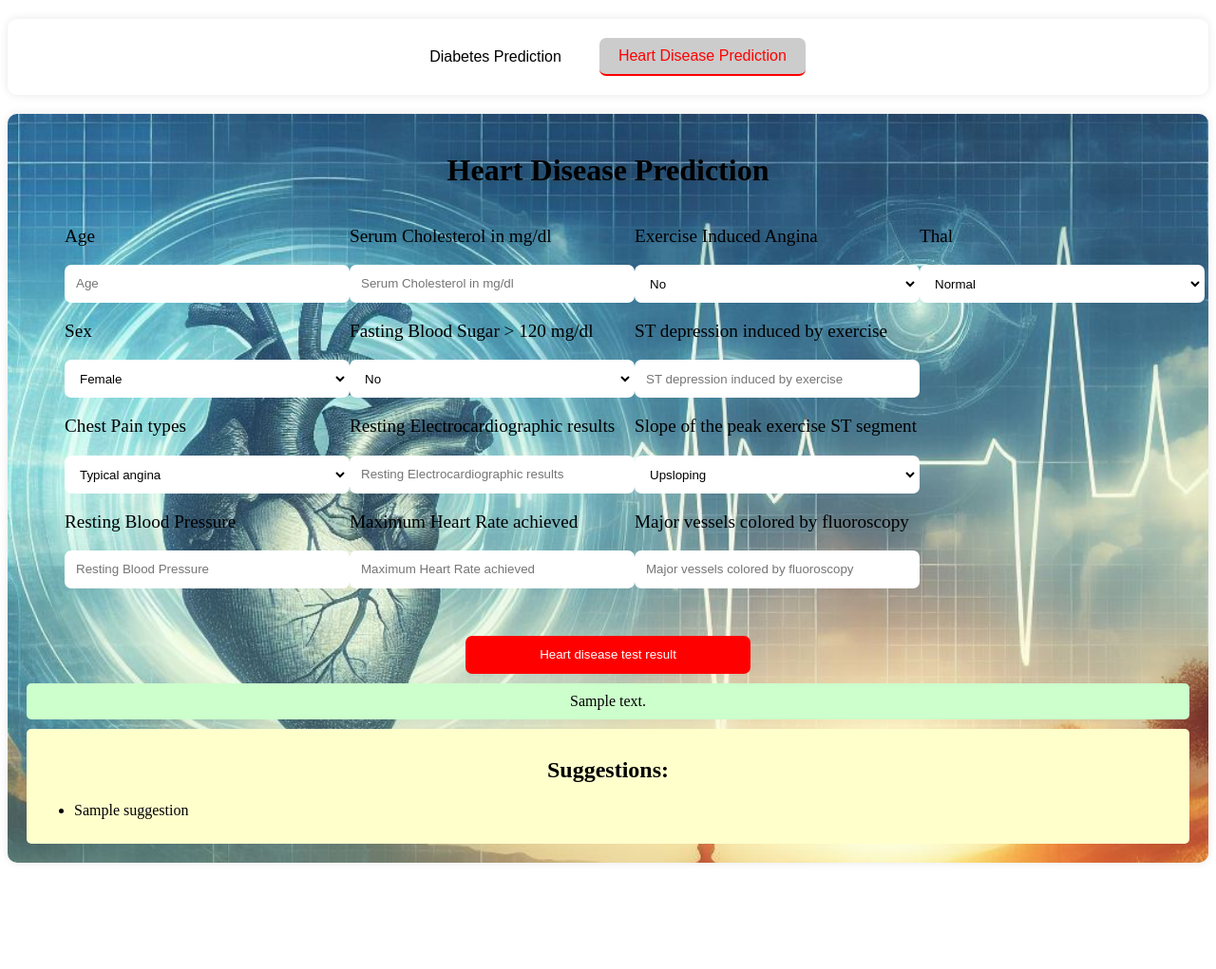
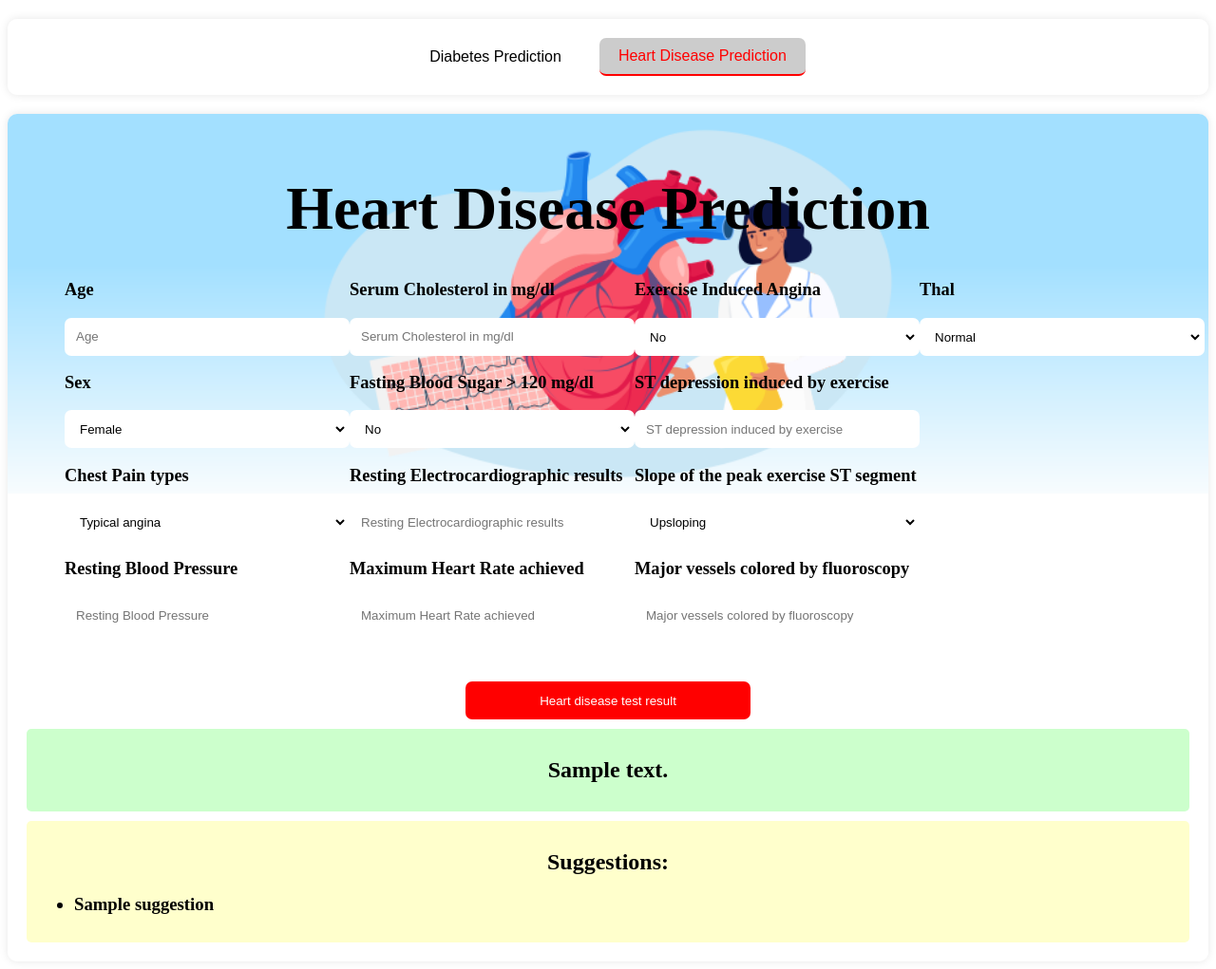
Before and after one commit to Nihas1477/Disease_Prediction, a Flask app: template templates/index.html in a window 1280 px wide, after a click on "Heart Disease Prediction". Shown: the whole page at 95% size. Before the commit the page ends 909 px from the top, so only its background shows below. Run offline with Flask 3, Linux system fonts and the light colour scheme; the template is opened without the code that fills it: most values are stand-ins (such as "Sample title", 1, 10 or a date in 2020); parts of the project's set-up code (start-up, migrations or seed data) failed here and were passed over.

Commit message:
code modify and set new background image is added

```diff
--- a/app.py
+++ b/app.py
@@ -23,7 +23,7 @@ def predict_diabetes():
 
         # Perform prediction using the loaded model
         prediction_diabetes = diabetes_model.predict(final_features)
-        output = "diabetic" if prediction_diabetes[0] == 1 else "non-diabetic"
+        output = "diabetic" if prediction_diabetes[0] == 1 else "not diabetic"
 
         # Generate suggestions based on input values
         suggestions = generate_diabetes_suggestions(int_features)
@@ -43,14 +43,18 @@ def predict_heart_disease():
 
         # Perform prediction using the loaded model
         prediction = heart_disease_model.predict([int_features])
-        output = "positive" if prediction == 1 else "negative"
+        output = (
+            "is having heart disease"
+            if prediction == 1
+            else "does not have any heart disease"
+        )
 
         # Generate suggestions based on input values
         suggestions = generate_heart_disease_suggestions(int_features)
 
         return render_template(
             "index.html",
-            heart_prediction_text="The person has {}".format(output),
+            heart_prediction_text="The person {}".format(output),
             suggestions2=suggestions,
         )
 
--- a/static/script.js
+++ b/static/script.js
@@ -1,7 +1,4 @@
-
-
 document.addEventListener("DOMContentLoaded", function () {
-    // Show the Diabetes Prediction section by default
     document.getElementById("diabetes").style.display = "block";
 });
 
@@ -24,7 +21,6 @@ function validateForm(event) {
     var selects = event.target.getElementsByTagName("select");
     var isValid = true;
 
-    // Check input fields
     for (var i = 0; i < inputs.length; i++) {
         if (inputs[i].value === "") {
             isValid = false;
@@ -32,7 +28,6 @@ function validateForm(event) {
         }
     }
 
-    // Check select fields
     if (isValid) {
         for (var j = 0; j < selects.length; j++) {
             if (selects[j].value === "") {
@@ -42,9 +37,8 @@ function validateForm(event) {
         }
     }
 
-    // Display error message if any field is empty
     if (!isValid) {
         alert("Please fill in all the fields.");
-        event.preventDefault(); // Prevent form submission
+        event.preventDefault();
     }
 }
--- a/static/style1.css
+++ b/static/style1.css
@@ -16,20 +16,21 @@
     flex-direction: column;
     align-items: center;
     height: 100%;
-    /* Set a fixed height for each .sub container */
     justify-content: space-around;
-    /* Vertically align items */
 }
 
 .p1 {
     color: black;
     display: flex;
+    font-size: 1.15rem;
+    font-weight: bold;
 }
 
 .p2 {
     color: black;
     display: flex;
-    font-size: 1.2rem;
+    font-size: 1.15rem;
+    font-weight: bold;
 }
 
 
@@ -39,15 +40,6 @@
     justify-content: center;
     margin-top: 20px;
 }
-
-/* .tablink {
-    background-color: #f0f0f0;
-    border: none;
-    color: black;
-    cursor: pointer;
-    padding: 10px 20px;
-    transition: background-color 0.3s ease;
-} */
 
 .tablink.active {
     background-color: #ccc;
@@ -107,9 +99,6 @@
     margin-bottom: 50px;
 }
 
-#prediction_result {
-    z-index: 9999;
-}
 
 .sub {
     display: flex;
@@ -118,21 +107,17 @@
 }
 
 .prediction {
-    background-image: url('diabetes.jpeg');
+    background-image: url('diabetes.png');
     background-size: cover;
     background-repeat: no-repeat;
-    /* background-position: top; */
     background-size: 100%;
-    /* height: 1000px; */
 }
 
 #heart {
-    background-image: url('heart.jpeg');
+    background-image: url('heart.png');
     background-size: cover;
     background-repeat: no-repeat;
     background-size: 100%;
-    /* background-size:; */
-    /* height: 1200px; */
 }
 
 .body2,
@@ -141,10 +126,8 @@
     justify-content: center;
     height: 700px;
     opacity: 0.1;
-    /* Adjust the opacity value to decrease darkness */
 }
 
-/* CSS for the switch buttons */
 .tablink {
     background-color: transparent;
     border: none;
@@ -167,18 +150,10 @@
     transform: scale(1.05);
 }
 
-
-
-/* Additional styling for active tab */
 .prediction.active {
     display: block;
 }
 
-/*  */
-/* Set background images */
-
-
-/* Center content vertically and horizontally */
 .container {
     display: flex;
     justify-content: center;
@@ -186,7 +161,6 @@
     height: 100vh;
 }
 
-/* Style tabs */
 .tabs {
     display: flex;
     justify-content: center;
@@ -217,7 +191,6 @@
     color: red;
 }
 
-/* Style prediction sections */
 .prediction {
     display: none;
     background-color: rgba(255, 255, 255, 0.8);
@@ -227,7 +200,6 @@
     margin-top: 20px;
 }
 
-/* Style headings */
 h1,
 h2 {
     text-align: center;
@@ -246,6 +218,7 @@ h2 {
     color: black;
     background-color: aquamarine;
 }
+
 .pred_result {
     background-color: #ccffcc;
     margin-top: 10px;
@@ -262,7 +235,6 @@ h2 {
     border-radius: 5px;
 }
 
-/* Define breakpoints for different screen sizes */
 @media screen and (max-width: 768px) {
 
     .main,
@@ -293,8 +265,9 @@ h2 {
 }
 
 .h1 {
-    font-size: 3rem;
-    /* Adjust the font size for smaller screens */
+    font-size: 4rem;
 }
 
-/* Rest of your existing CSS styles... */
+.h2 {
+    font-size: 4rem;
+}
--- a/templates/index.html
+++ b/templates/index.html
@@ -67,7 +67,6 @@
                 <button type="submit" class="result">Diabetes test result</button>
             </div>
         </form>
-        <!-- Place this where you want the prediction result to appear -->
         <div class="pred_result">
             <h2>{{diabetes_prediction_text}}</h2>
         </div>
@@ -75,9 +74,9 @@
             <h2>Suggestions:</h2>
             <ul>
                 {% for suggestion in suggestions %}
-                <h4>
+                <h3>
                     <li>{{ suggestion }}</li>
-                </h4>
+                </h3>
                 {% endfor %}
             </ul>
         </div>
@@ -85,7 +84,7 @@
     </div>
     <dr>
         <div id="heart" class="prediction hidden">
-            <h1 class="h">Heart Disease Prediction</h1>
+            <h1 class="h2">Heart Disease Prediction</h1>
             <form action="/predict_heart_disease" method="post" onsubmit="validateForm(event, 'heart')">
                 <div class="main2">
                     <div class="sub">
@@ -179,13 +178,15 @@
                 </div>
             </form>
             <div class="pred_result">
-                {{heart_prediction_text}}
+                <h2>{{heart_prediction_text}}</h2>
             </div>
             <div class="suggestions">
                 <h2>Suggestions:</h2>
                 <ul>
                     {% for suggestion in suggestions2 %}
-                    <li>{{ suggestion }}</li>
+                    <h3>
+                        <li>{{ suggestion }}</li>
+                    </h3>
                     {% endfor %}
                 </ul>
             </div>
```
Also changed, not shown: static/diabetes.jpeg (deleted), static/diabetes.png (added), static/heart.jpeg (deleted), static/heart.png (added).
